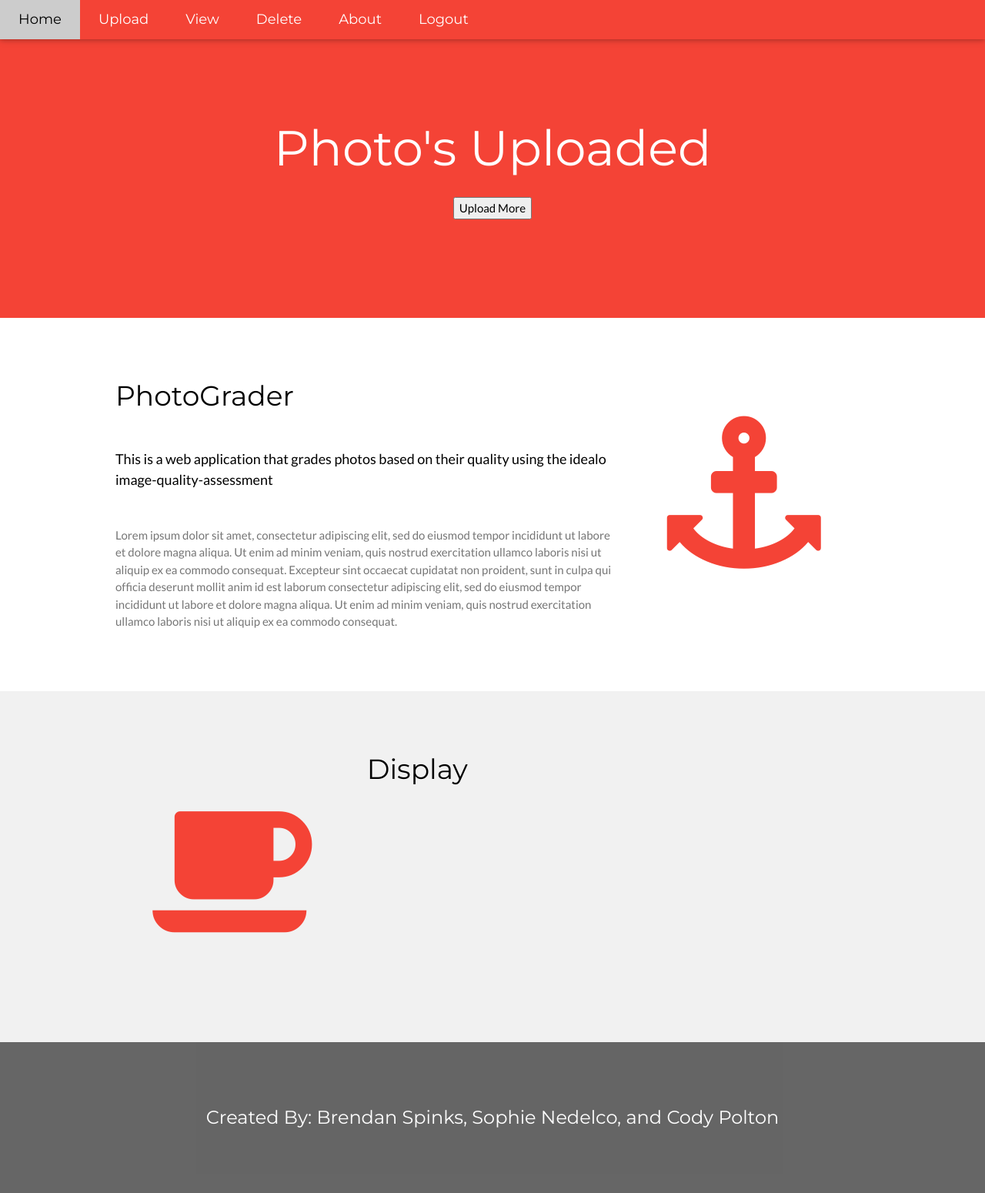
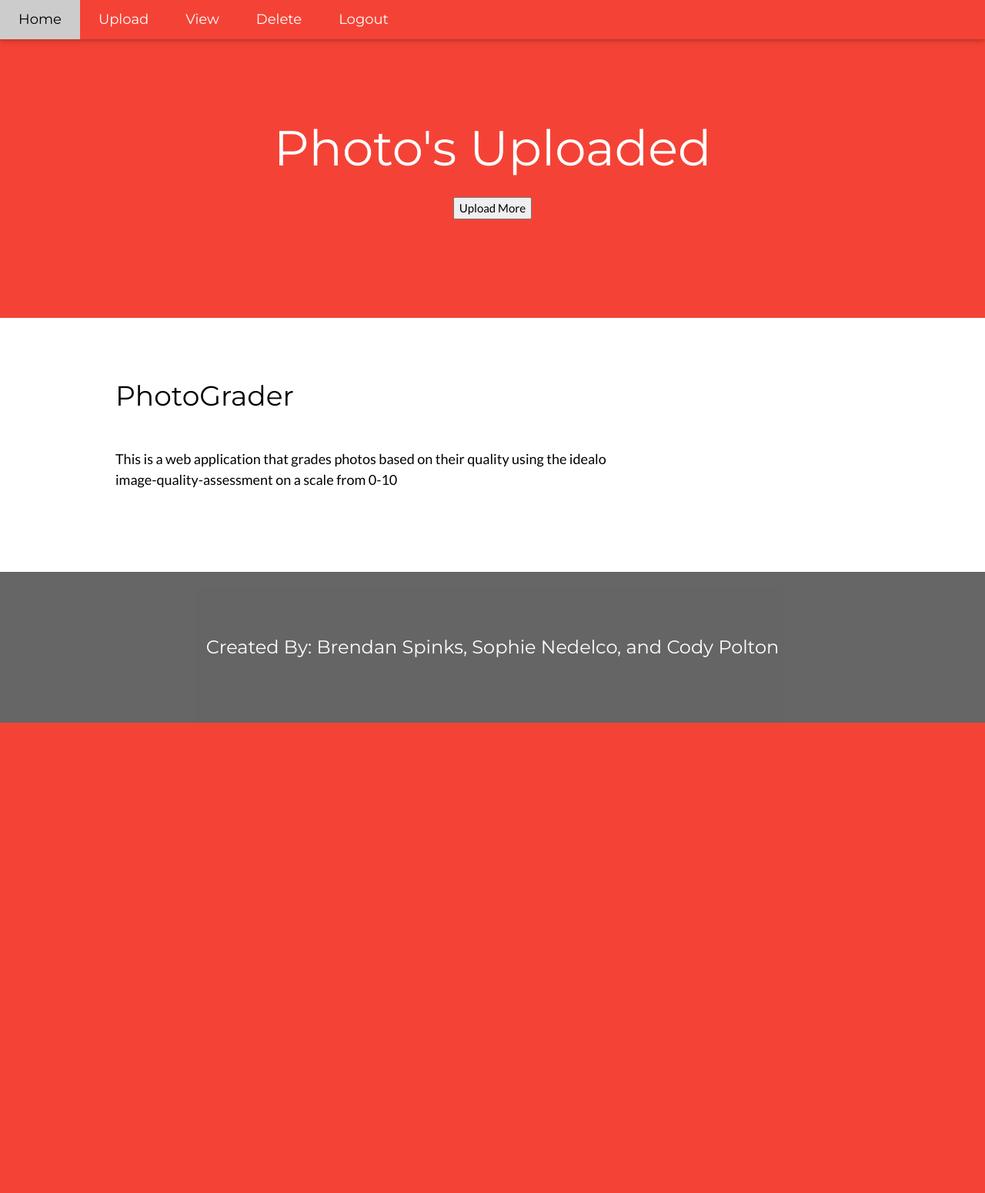
Before and after one commit to computationalmystic/RJI-group24, a PHP site: page /Upload.php in a window 1280 px wide. Shown: the whole page at 77% size. After the commit the page ends 939 px from the top, so only its background shows below. Run offline with PHP 8.4, Linux system fonts and the light colour scheme.

Commit message:
Add files via upload

```diff
--- a/Code/Upload.php
+++ b/Code/Upload.php
@@ -25,7 +25,7 @@ body,h1,h2,h3,h4,h5,h6 {font-family: "Lato", sans-serif}
       <a href="photoGrader.php" class="w3-bar-item w3-button w3-hide-small w3-padding-large w3-hover-white">Upload</a>
     <a href="view.php" class="w3-bar-item w3-button w3-hide-small w3-padding-large w3-hover-white">View</a>
     <a href="delete.php" class="w3-bar-item w3-button w3-hide-small w3-padding-large w3-hover-white">Delete</a>
-    <a href="About.php" class="w3-bar-item w3-button w3-hide-small w3-padding-large w3-hover-white">About</a>
+
       <a href="logout.php" class="w3-bar-item w3-button w3-hide-small w3-padding-large w3-hover-white">Logout</a>
   </div>
 
@@ -35,7 +35,7 @@ body,h1,h2,h3,h4,h5,h6 {font-family: "Lato", sans-serif}
       <a href="photoGrader.php" class="w3-bar-item w3-button w3-hide-small w3-padding-large w3-hover-white">Upload</a>
       <a href="view.php" class="w3-bar-item w3-button w3-padding-large">View</a>
       <a href="delete.php" class="w3-bar-item w3-button w3-padding-large">Delete</a>
-    <a href="About.php" class="w3-bar-item w3-button w3-padding-large">About</a>
+
       <a href="logout.php" class="w3-bar-item w3-button w3-padding-large">Logout</a>
   </div>
 </div>
@@ -56,7 +56,7 @@ body,h1,h2,h3,h4,h5,h6 {font-family: "Lato", sans-serif}
     <div class="w3-twothird">
       <h1>PhotoGrader</h1>
 
-      <h5 class="w3-padding-32">This is a web application that grades photos based on their quality using the idealo image-quality-assessment</h5>
+      <h5 class="w3-padding-32">This is a web application that grades photos based on their quality using the idealo image-quality-assessment on a scale from 0-10</h5>
 <?php
 	if(!session_start()){
 		echo "session didn't connect try again or contact developer.";
@@ -130,12 +130,13 @@ if(move_uploaded_file($tmpPath, $target)) {
 	//Put grader
 	//$score= $j++%10;
 
-    $score = shell_exec("bash ../../var/www/html/SoftwareDev/run_image_aesthetic.sh $title");
- //   echo " score ". $score . " /10. ";
+    # $score = shell_exec("bash ../../var/www/html/SoftwareDev/run_image_aesthetic.sh $title");
+    $score = shell_exec("/var/www/html/SoftwareDev/run_image_aesthetic.sh $title");
+   //echo " score ". $score . " /10. ";
      $score = substr($score, -7, -3);
          //     echo " score ". $score . " /10. ";
     //change the exact image name in the shell script to $title
-    //you may not need the ./ after the bash command sooo
+    //look at permissions on the file??
 
 
 	$user= $_SESSION['loggedin'];
@@ -203,18 +204,15 @@ if(move_uploaded_file($tmpPath, $target)) {
 
 ?>
 
-      <p class="w3-text-grey">Lorem ipsum dolor sit amet, consectetur adipiscing elit, sed do eiusmod tempor incididunt ut labore et dolore magna aliqua. Ut enim ad minim veniam, quis nostrud exercitation ullamco laboris nisi ut aliquip ex ea commodo consequat. Excepteur sint
-        occaecat cupidatat non proident, sunt in culpa qui officia deserunt mollit anim id est laborum consectetur adipiscing elit, sed do eiusmod tempor incididunt ut labore et dolore magna aliqua. Ut enim ad minim veniam, quis nostrud exercitation ullamco
-        laboris nisi ut aliquip ex ea commodo consequat.</p>
+
     </div>
 
-    <div class="w3-third w3-center">
-      <i class="fa fa-anchor w3-padding-64 w3-text-red"></i>
-    </div>
+
   </div>
 </div>
 
 <!-- Second Grid -->
+<!--
 <div class="w3-row-padding w3-light-grey w3-padding-64 w3-container">
   <div class="w3-content">
     <div class="w3-third w3-center">
@@ -229,6 +227,7 @@ if(move_uploaded_file($tmpPath, $target)) {
     </div>
   </div>
 </div>
+-->
 
 <div class="w3-container w3-black w3-center w3-opacity w3-padding-64">
     <h1 class="w3-margin w3-xlarge">Created By: Brendan Spinks, Sophie Nedelco, and Cody Polton</h1>
--- a/Code/createUser_form.php
+++ b/Code/createUser_form.php
@@ -30,13 +30,11 @@ body,h1,h2,h3,h4,h5,h6 {font-family: "Lato", sans-serif}
   <div class="w3-bar w3-red w3-card w3-left-align w3-large">
     <a class="w3-bar-item w3-button w3-hide-medium w3-hide-large w3-right w3-padding-large w3-hover-white w3-large w3-red" href="javascript:void(0);" onclick="myFunction()" title="Toggle Navigation Menu"><i class="fa fa-bars"></i></a>
     <a href="index.php" class="w3-bar-item w3-button w3-padding-large">Home</a>
-    <a href="About.php" class="w3-bar-item w3-button w3-hide-small w3-padding-large w3-hover-white">About</a>
   </div>
 
   <!-- Navbar on small screens -->
   <div id="navDemo" class="w3-bar-block w3-white w3-hide w3-hide-large w3-hide-medium w3-large">
     <a href="index.php" class="w3-bar-item w3-button w3-padding-large">Home</a>
-    <a href="About.php" class="w3-bar-item w3-button w3-padding-large">About</a>
   </div>
 </div>
 <header class="w3-container w3-red w3-center" style="padding:128px 16px">
--- a/Code/delete.php
+++ b/Code/delete.php
@@ -36,7 +36,6 @@ body,h1,h2,h3,h4,h5,h6 {font-family: "Lato", sans-serif}
       <a href="photoGrader.php" class="w3-bar-item w3-button w3-hide-small w3-padding-large w3-hover-white">Upload</a>
       <a href="view.php" class="w3-bar-item w3-button w3-padding-large">View</a>
     <a href="delete.php" class="w3-bar-item w3-button w3-padding-large w3-white">Delete</a>
-    <a href="About.php" class="w3-bar-item w3-button w3-hide-small w3-padding-large w3-hover-white">About</a>
       <a href="logout.php" class="w3-bar-item w3-button w3-hide-small w3-padding-large w3-hover-white">Logout</a>
   </div>
 
@@ -46,7 +45,6 @@ body,h1,h2,h3,h4,h5,h6 {font-family: "Lato", sans-serif}
       <a href="photoGrader.php" class="w3-bar-item w3-button w3-hide-small w3-padding-large w3-hover-white">Upload</a>
     <a href="view.php" class="w3-bar-item w3-button w3-padding-large">View</a>
      <a href="delete.php" class="w3-bar-item w3-button w3-padding-large">Delete</a>
-    <a href="About.php" class="w3-bar-item w3-button w3-padding-large">About</a>
       <a href="logout.php" class="w3-bar-item w3-button w3-padding-large">Logout</a>
   </div>
 </div>
@@ -109,6 +107,7 @@ body,h1,h2,h3,h4,h5,h6 {font-family: "Lato", sans-serif}
 </header>
 
 <!-- First Grid -->
+<!--
 <div class="w3-row-padding w3-padding-64 w3-container">
   <div class="w3-content">
     <div class="w3-twothird">
@@ -124,7 +123,7 @@ body,h1,h2,h3,h4,h5,h6 {font-family: "Lato", sans-serif}
   </div>
 </div>
 
-<!-- Second Grid -->
+ Second Grid
 <div class="w3-row-padding w3-light-grey w3-padding-64 w3-container">
   <div class="w3-content">
     <div class="w3-third w3-center">
@@ -139,6 +138,7 @@ body,h1,h2,h3,h4,h5,h6 {font-family: "Lato", sans-serif}
     </div>
   </div>
 </div>
+-->
 
 <div class="w3-container w3-black w3-center w3-opacity w3-padding-64">
    <h1 class="w3-margin w3-xlarge">Created By: Brendan Spinks, Sophie Nedelco, and Cody Polton</h1>
--- a/Code/login_form.php
+++ b/Code/login_form.php
@@ -39,13 +39,11 @@ header("Expires: 0");
   <div class="w3-bar w3-red w3-card w3-left-align w3-large">
     <a class="w3-bar-item w3-button w3-hide-medium w3-hide-large w3-right w3-padding-large w3-hover-white w3-large w3-red" href="javascript:void(0);" onclick="myFunction()" title="Toggle Navigation Menu"><i class="fa fa-bars"></i></a>
     <a href="index.php" class="w3-bar-item w3-button w3-padding-large">Home</a>
-    <a href="About.php" class="w3-bar-item w3-button w3-hide-small w3-padding-large w3-hover-white">About</a>
   </div>
 
   <!-- Navbar on small screens -->
   <div id="navDemo" class="w3-bar-block w3-white w3-hide w3-hide-large w3-hide-medium w3-large">
-    <a href="index.php" class="w3-bar-item w3-button w3-padding-large">Home</a>
-    <a href="About.php" class="w3-bar-item w3-button w3-padding-large">About</a>
+      <a href="index.php" class="w3-bar-item w3-button w3-padding-large">Home</a>
   </div>
 </div>
 
```
Also changed, not shown: Code/index.php (+3 -21 lines), Code/photoGrader.php (+4 -21 lines), Code/view.php (+0 -15 lines), 1 other file.
